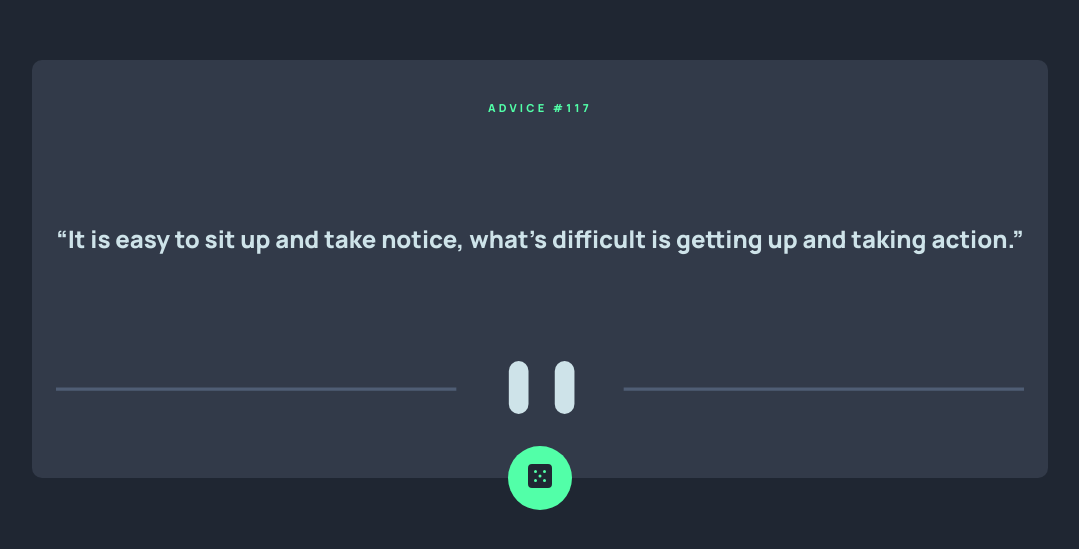
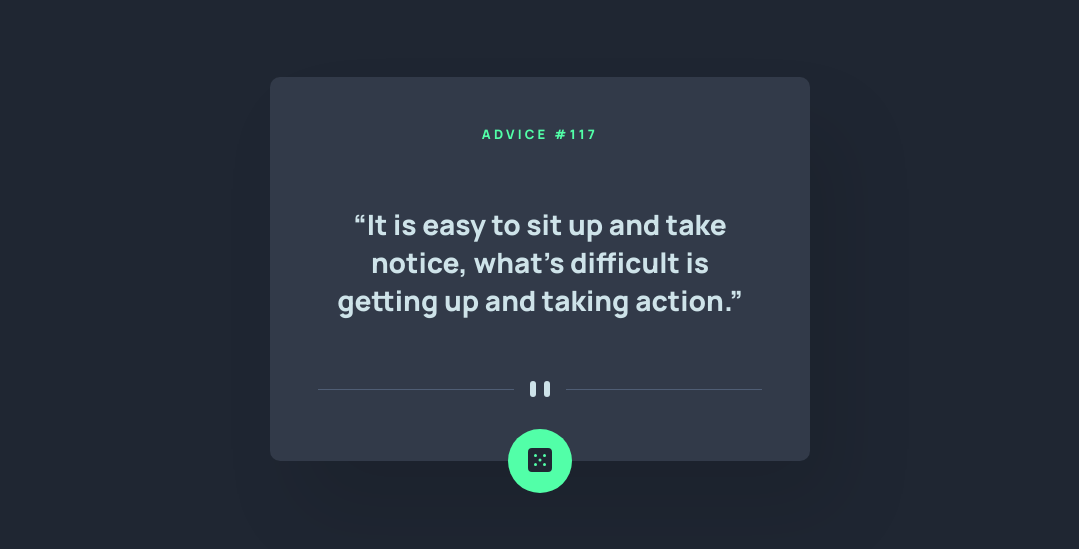
Before and after one commit to octaviolan/advice-generator-app, a plain HTML site: page index.html in a window 1280 px wide. Shown: the part 131-680 px from the top of the page, without its empty margins (100-1179 px from the left). Drawn offline with Linux system fonts and the light colour scheme.

Commit message:
Haciendolo responsivo para pantalla desktop

```diff
--- a/css/style.css
+++ b/css/style.css
@@ -22,14 +22,17 @@ body {
 
 .advice {
   position: relative;
+  max-width: 33.75rem;
   min-height: 15.125rem;
+  box-sizing: border-box;
   padding: 2.5rem 1.5rem 2rem 1.5rem;
   background-color: var(--darkGrayishBlue);
   border-radius: 0.625rem;
   text-align: center;
   display: flex;
   flex-direction: column;
-  gap: 24px;
+  gap: 1.5rem;
+  box-shadow: 30px 50px 80px 0px rgba(0, 0, 0, 0.10);
 }
 
 .advice__text-container {
@@ -54,12 +57,12 @@ body {
 
 .advice__pattern-divider {
   margin-bottom: 2rem;
-}
-
-.advice__pattern-divider img {
-  display: block;
-  /* vertical-align: middle; */
   width: 100%;
+  height: 1rem;
+  /* border: 1px solid red; */
+  background-image: url('../images/pattern-divider-mobile.svg');
+  background-position: center;
+  /* background-size: cover; */
 }
 
 .advice__button {
@@ -80,3 +83,24 @@ body {
 .advice__button:hover {
   box-shadow:  0 0 40px 0 rgba(83,255,170,1);
 }
+
+@media screen and (min-width: 1024px) {
+
+  .advice {
+    padding: 3rem 3rem 2rem;
+    min-width: 33.75rem;
+    gap: 1.25rem;
+  }
+
+  .advice__title {
+    font-size: 0.8125rem;
+  }
+
+  .advice__text {
+    font-size: 1.75rem;
+  }
+
+  .advice__pattern-divider {
+    background-image: url('../images/pattern-divider-desktop.svg');
+  }
+}
--- a/index.html
+++ b/index.html
@@ -19,7 +19,7 @@
     </div>
 
     <div class="advice__pattern-divider">
-     <img src="./images/pattern-divider-mobile.svg" alt="Pattern divider">
+
     </div>
 
     <button class="advice__button" type="button"><img src="./images/icon-dice.svg" alt="Advice Icon"></button>
```
